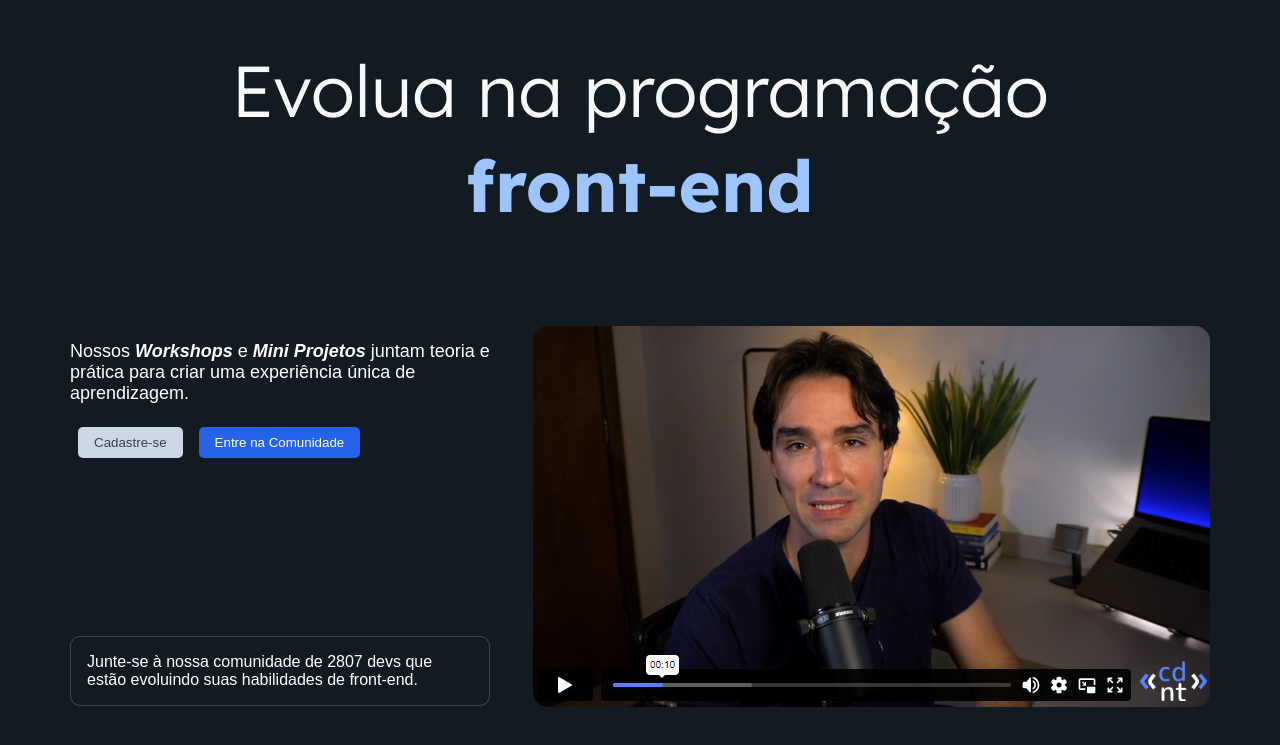
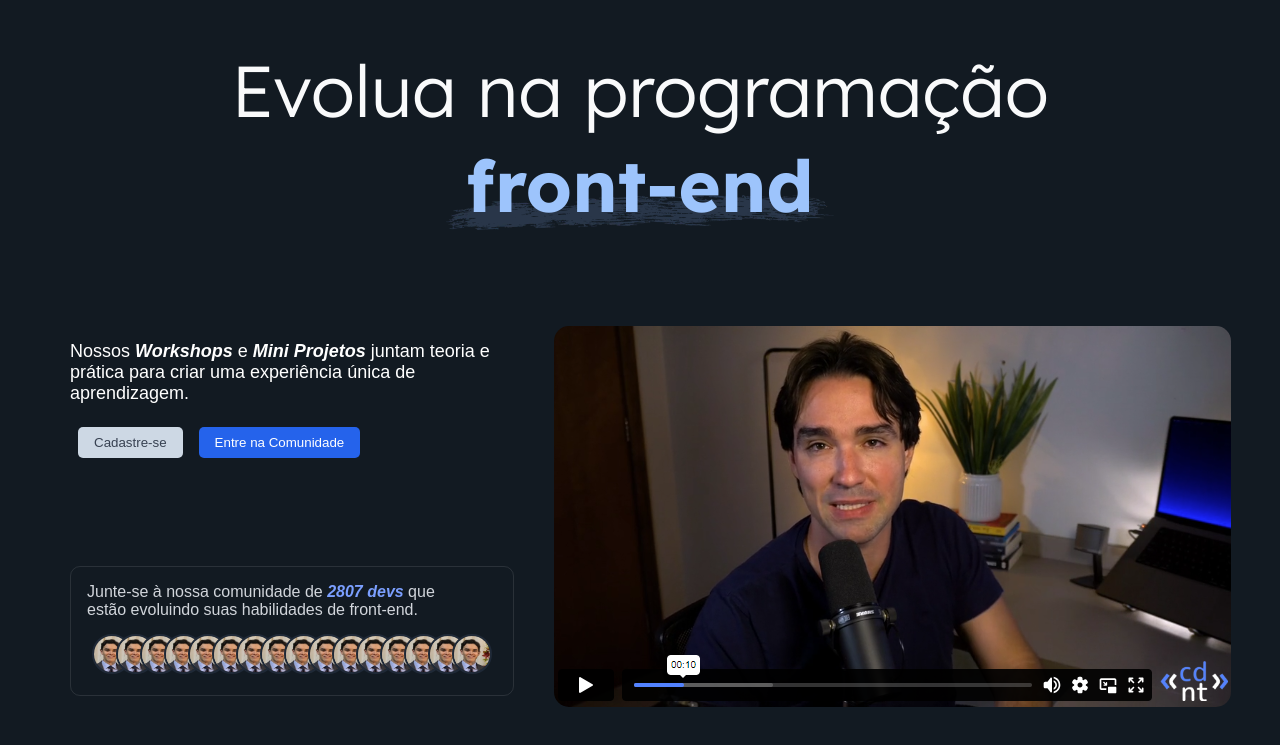
Before and after one commit to CauaDutra/codante, a plain HTML site: page index.html in a window 1280 px wide. Shown: the part 81-826 px from the top of the page. Drawn offline with Linux system fonts and the light colour scheme.

Commit message:
atualizações na seção alunos e h1

```diff
--- a/index.html
+++ b/index.html
@@ -45,9 +45,30 @@
         </div>
         <div class="alunos">
           <h3>
-            Junte-se à nossa comunidade de 2807 devs que<br />
+            Junte-se à nossa comunidade de<span class="h3parte2">
+              2807 devs</span
+            >
+            que<br />
             estão evoluindo suas habilidades de front-end.
           </h3>
+          <div class="fotosalunos">
+            <img src="foto.jpg" alt="minhafoto" class="minhafoto" />
+            <img src="foto.jpg" alt="minhafoto" class="minhafoto" />
+            <img src="foto.jpg" alt="minhafoto" class="minhafoto" />
+            <img src="foto.jpg" alt="minhafoto" class="minhafoto" />
+            <img src="foto.jpg" alt="minhafoto" class="minhafoto" />
+            <img src="foto.jpg" alt="minhafoto" class="minhafoto" />
+            <img src="foto.jpg" alt="minhafoto" class="minhafoto" />
+            <img src="foto.jpg" alt="minhafoto" class="minhafoto" />
+            <img src="foto.jpg" alt="minhafoto" class="minhafoto" />
+            <img src="foto.jpg" alt="minhafoto" class="minhafoto" />
+            <img src="foto.jpg" alt="minhafoto" class="minhafoto" />
+            <img src="foto.jpg" alt="minhafoto" class="minhafoto" />
+            <img src="foto.jpg" alt="minhafoto" class="minhafoto" />
+            <img src="foto.jpg" alt="minhafoto" class="minhafoto" />
+            <img src="foto.jpg" alt="minhafoto" class="minhafoto" />
+            <img src="foto.jpg" alt="minhafoto" class="minhafoto" />
+          </div>
         </div>
       </section>
       <img src="videocodante.png" alt="print do video" class="video" />
--- a/style.css
+++ b/style.css
@@ -75,6 +75,12 @@ h1 {
   font-weight: 700;
   justify-content: center;
   margin-top: 5px;
+  background-image: url(pencil-stroke-dark.webp);
+  background-size: contain;
+  background-repeat: no-repeat;
+  background-position: bottom;
+  width: 388px;
+  height: 90px;
 }
 .middle {
   display: flex;
@@ -137,16 +143,39 @@ h2 {
   padding-left: 16px;
 }
 .alunos {
-  border: 0.2px solid rgba(255, 255, 255, 0.2);
+  display: flex;
+  border: 0.2px solid rgba(255, 255, 255, 0.1);
   border-radius: 10px;
   padding: 16px;
-  margin-top: 170px;
+  margin-top: 100px;
+  flex-direction: column;
 }
 h3 {
-  display: flex;
   font-family: "Inter var", sans-serif;
-  color: white;
+  color: #d1d5db;
   font-weight: 400;
   font-size: 16px;
   margin: 0px;
 }
+.h3parte2 {
+  font-family: "Inter var", sans-serif;
+  color: #7b9fff;
+  font-weight: 700;
+  font-style: italic;
+  font-size: 16px;
+}
+.fotosalunos {
+  display: flex;
+  padding: 5px;
+  margin-top: 10px;
+}
+.minhafoto {
+  height: 36px;
+  width: 36px;
+  border-radius: 50%;
+  border: 2px solid #1f2937;
+  margin-left: -16px;
+}
+.minhafoto:first-child {
+  margin-left: 0px;
+}
```
Also changed, not shown: foto.jpg (added).
